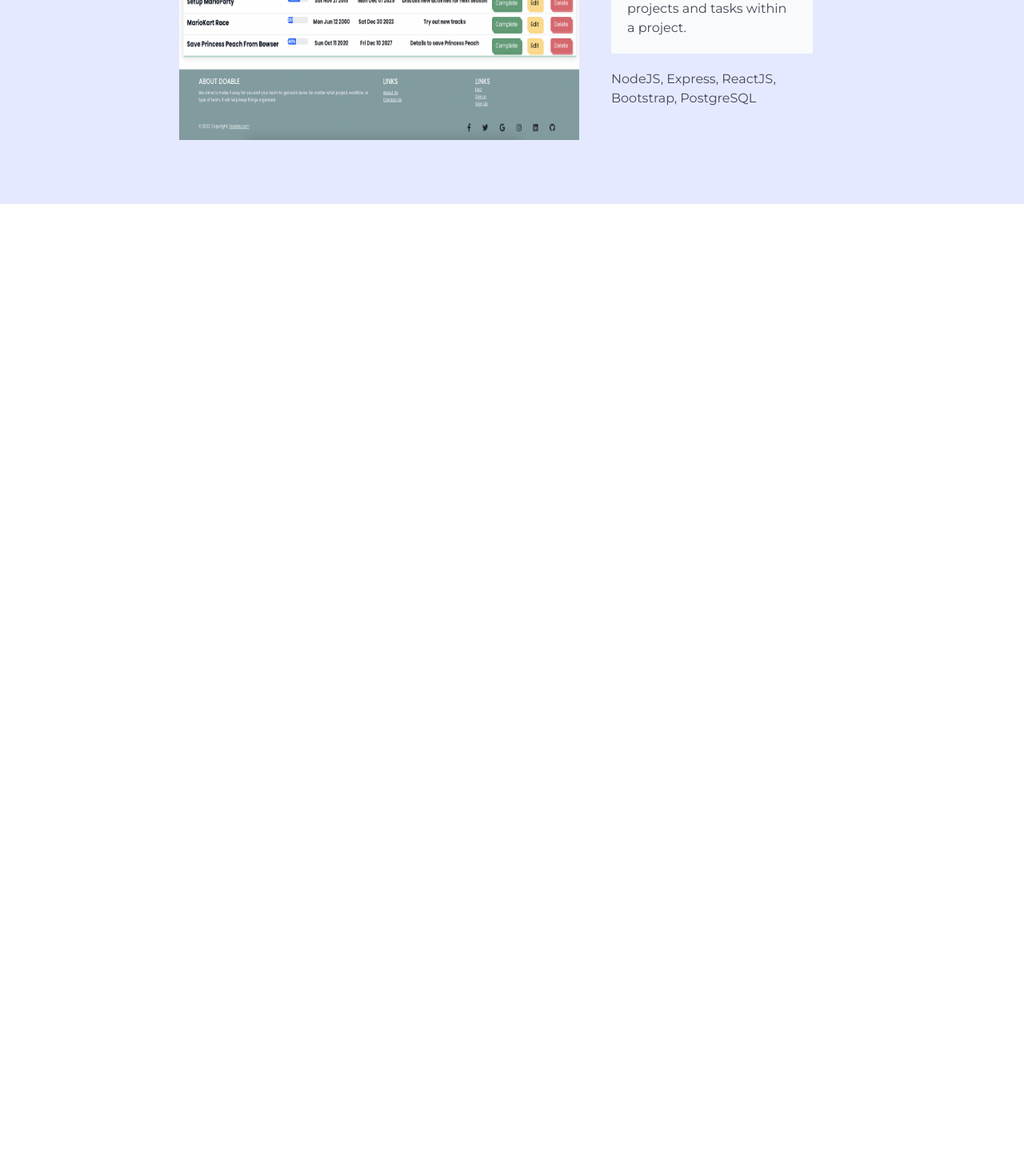
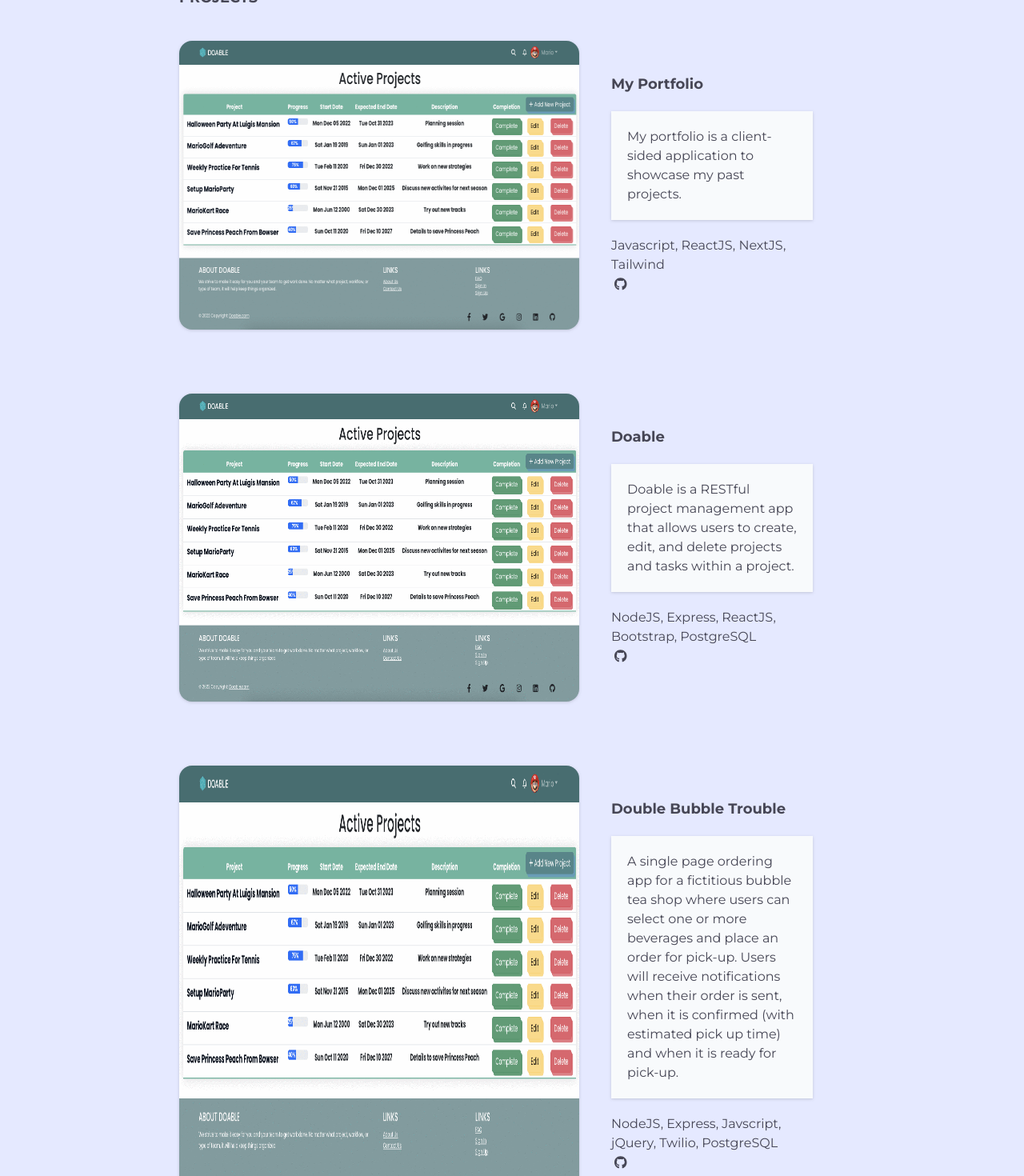
Before and after one commit to rosanna-z/my-portfolio, a Next.js app: page / in a window 1280 px wide. Shown: the part 1320-2790 px from the top of the page at 80% size. Before the commit the page ends 1583 px from the top, so only its background shows below. Built offline with nearby package versions, Linux system fonts and the light colour scheme.

Commit message:
Add other projects (incomplete) but approx template

```diff
--- a/app/About.js
+++ b/app/About.js
@@ -6,21 +6,21 @@ import { faCaretRight } from "@fortawesome/free-solid-svg-icons";
 export default function About() {
   return (
     <>
-      {/* <div className="flex flex-row mx-36 p-20"> */}
+      <div className="flex flex-row mx-36">
         <div className="flex flex-row md:w-full p-20">
           <section className="flex flex-col">
             <h1 className="text-lg font-semibold">ABOUT ME</h1>
             <div className="flex flex-col mb-20 mt-5">
-            Hi there! My name is Rosanna Zhang, I am a full-stack developer with
-            an interest in front-end development. I have a Bachelor of
-            Management from University of British Columbia and more recently, I
-            completed the Lighthouse Lab's Web Development Bootcamp program.
+              Hi there! My name is Rosanna Zhang, I am a full-stack developer
+              with an interest in front-end development. I have a Bachelor of
+              Management from University of British Columbia and more recently,
+              I completed the Lighthouse Lab's Web Development Bootcamp program.
               <p className="my-5">
                 Transitioning from Human Resources, I hope to utilize my people
-              and technical skills to create efficient and effective solutions.
-              I am committed to tackling goals to solve real-world issues to
-              make a positive impact in the community. Here are some of the
-              technologies I've been working on lately:
+                and technical skills to create efficient and effective
+                solutions. I am committed to tackling goals to solve real-world
+                issues to make a positive impact in the community. Here are some
+                of the technologies I've been working on lately:
               </p>
               <ul className="pl-5 grid grid-cols-2">
                 <li>
@@ -66,6 +66,12 @@ export default function About() {
                   &nbsp;Tailwind
                 </li>
               </ul>
+              <p className="my-5">
+                I am currently open to new opportunities. If you are interested
+                in a chat or collaborating in a project, feel free to reach out
+                - I love meeting new people and I will get back to you as soon
+                as I can!
+              </p>
             </div>
           </section>
           <img
@@ -74,6 +80,7 @@ export default function About() {
             className="rounded-full px-10 h-64 mt-10"
           />
         </div>
+      </div>
     </>
   );
 }
--- a/app/Projects.js
+++ b/app/Projects.js
@@ -2,29 +2,103 @@
 
 import Image from "next/image";
 import { FontAwesomeIcon } from "@fortawesome/react-fontawesome";
-import { faGithub } from "@fortawesome/free-solid-svg-icons";
+import { faGithub } from "@fortawesome/free-brands-svg-icons";
+import {
+  faChevronCircleRight,
+  faChevronCircleLeft,
+  faCircle,
+} from "@fortawesome/free-solid-svg-icons";
 
 export default function Projects() {
   return (
     <section className="bg-bg-color p-20">
       <h1 className="text-lg mx-36 pb-10 font-semibold">PROJECTS</h1>
-      <div className="flex flex-row justify-center mx-36 ">
+      <div className="flex flex-col ">
+        <div className="flex flex-row justify-center mx-36 mb-20 rounded-2xl">
           <Image
             src="/newProjectgh.gif"
             alt="doable-gif"
             width="500"
             height="500"
+            className="drop-shadow rounded-2xl"
           />
-        <span className="flex flex-col p-10">
-          <p className="text-xl">Doable</p>
-          <article className="bg-slate-50 w-500 h-500 p-5 my-5">
-            Doable is a project management app that allows users to create
-            projects and tasks within a project.
+          <div className="flex flex-col p-10">
+            <p className="text-lg font-semibold">My Portfolio</p>
+            <article className="bg-slate-50 w-500 h-500 p-5 my-5 drop-shadow">
+              My portfolio is a client-sided application to showcase my past
+              projects.
+            </article>
+            Javascript, ReactJS, NextJS, Tailwind
+            <span className="inline-block">
+              <a href="https://github.com/rosanna-z/Doable">
+                <FontAwesomeIcon
+                  icon={faGithub}
+                  className="justify-self-start m-1 cursor-pointer"
+                />
+              </a>
+            </span>
+          </div>
+        </div>
+        <div className="flex flex-row justify-center mx-36 mb-20">
+          <Image
+            src="/newProjectgh.gif"
+            alt="doable-gif"
+            width="500"
+            height="500"
+            className="drop-shadow rounded-2xl"
+          />
+          <div className="flex flex-col p-10">
+            <p className="text-lg font-semibold">Doable</p>
+            <article className="bg-slate-50 w-500 h-500 p-5 my-5 drop-shadow">
+              Doable is a RESTful project management app that allows users to
+              create, edit, and delete projects and tasks within a project.
             </article>
             NodeJS, Express, ReactJS, Bootstrap, PostgreSQL
+            <span className="inline-block">
+              <a href="https://github.com/rosanna-z/Doable">
+                <FontAwesomeIcon
+                  icon={faGithub}
+                  className="justify-self-start m-1 cursor-pointer"
+                />
+              </a>
             </span>
-        <FontAwesomeIcon icon="fa-brands fa-github" />
           </div>
+        </div>
+        <div className="flex flex-row justify-center mx-36 mb-20">
+          <Image
+            src="/newProjectgh.gif"
+            alt="doable-gif"
+            width="500"
+            height="500"
+            className="drop-shadow rounded-2xl"
+          />
+          <div className="flex flex-col p-10">
+            <p className="text-lg font-semibold">Double Bubble Trouble</p>
+            <article className="bg-slate-50 w-500 h-500 p-5 my-5 drop-shadow">
+              A single page ordering app for a fictitious bubble tea
+              shop where users can select one or more beverages and place an
+              order for pick-up. Users will receive notifications when their
+              order is sent, when it is confirmed (with estimated pick up time)
+              and when it is ready for pick-up.
+            </article>
+            NodeJS, Express, Javscript, jQuery, Twilio, PostgreSQL
+            <span className="inline-block">
+              <a href="https://github.com/rosanna-z/Doable">
+                <FontAwesomeIcon
+                  icon={faGithub}
+                  className="justify-self-start m-1 cursor-pointer"
+                />
+              </a>
+            </span>
+          </div>
+        </div>
+      </div>
+      {/* <div className='max-w-500 h-500 w-full relative group' >
+        <div
+          style={{ backgroundImage: `url('/newProjectgh.gif')` }}
+          className="w-full h-full"
+        ></div>
+      </div> */}
     </section>
   );
 }
--- a/app/navBar.js
+++ b/app/navBar.js
@@ -12,7 +12,7 @@ export default function NavBar() {
               className="text-sm font-bold leading-relaxed inline-block mr-4 py-2 whitespace-nowrap uppercase text-grey"
               href="/"
             >
-              NavBar
+              Rosanna Zhang
             </a>
             <button
               className="text-grey cursor-pointer text-xl leading-none px-3 py-1 border border-solid border-transparent rounded bg-transparent block lg:hidden outline-none focus:outline-none"
--- a/package.json
+++ b/package.json
@@ -10,6 +10,7 @@
   },
   "dependencies": {
     "@fortawesome/fontawesome-svg-core": "^6.3.0",
+    "@fortawesome/free-brands-svg-icons": "^6.3.0",
     "@fortawesome/free-solid-svg-icons": "^6.3.0",
     "@fortawesome/react-fontawesome": "^0.2.0",
     "@next/font": "13.1.6",
```
Also changed, not shown: 1 other file (tests, documents, lock files or other folders). Lines whose indentation alone changed are shown as unchanged.
